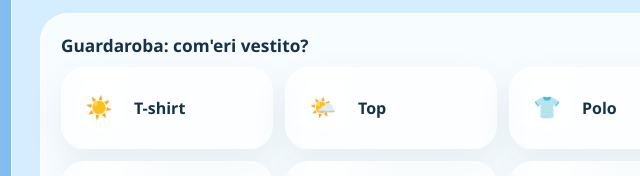
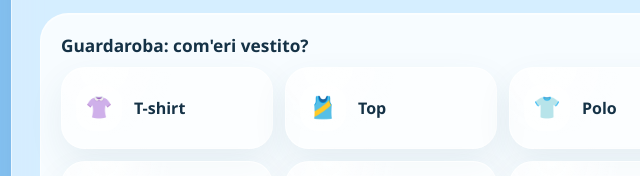
Before and after one commit to Pierpompea/Meteo-custom, a plain HTML site: page index.html in a window 1280 px wide. Shown: the part 932-1108 px from the top of the page, 69-709 px from the left. Drawn offline with Linux system fonts and the light colour scheme; no server answers.

Commit message:
Update clothing option emojis in feedback form

```diff
--- a/index.html
+++ b/index.html
@@ -87,8 +87,8 @@
           <fieldset>
             <legend>Guardaroba: com'eri vestito?</legend>
             <div class="clothing-grid" id="clothingChoices">
-              <label class="option-tile"><input type="checkbox" name="clothing" value="tshirt" data-weight="-1.5" /><span class="option-emoji">☀️</span><span>T-shirt</span></label>
-              <label class="option-tile"><input type="checkbox" name="clothing" value="top" data-weight="-2" /><span class="option-emoji">🌤️</span><span>Top</span></label>
+              <label class="option-tile"><input type="checkbox" name="clothing" value="tshirt" data-weight="-1.5" /><span class="option-emoji">👚</span><span>T-shirt</span></label>
+              <label class="option-tile"><input type="checkbox" name="clothing" value="top" data-weight="-2" /><span class="option-emoji">🎽</span><span>Top</span></label>
               <label class="option-tile"><input type="checkbox" name="clothing" value="polo" data-weight="-1" /><span class="option-emoji">👕</span><span>Polo</span></label>
               <label class="option-tile"><input type="checkbox" name="clothing" value="shirt" data-weight="0" /><span class="option-emoji">👔</span><span>Camicia</span></label>
               <label class="option-tile"><input type="checkbox" name="clothing" value="hoodie" data-weight="1.8" /><span class="option-emoji">🧥</span><span>Felpa</span></label>
```
